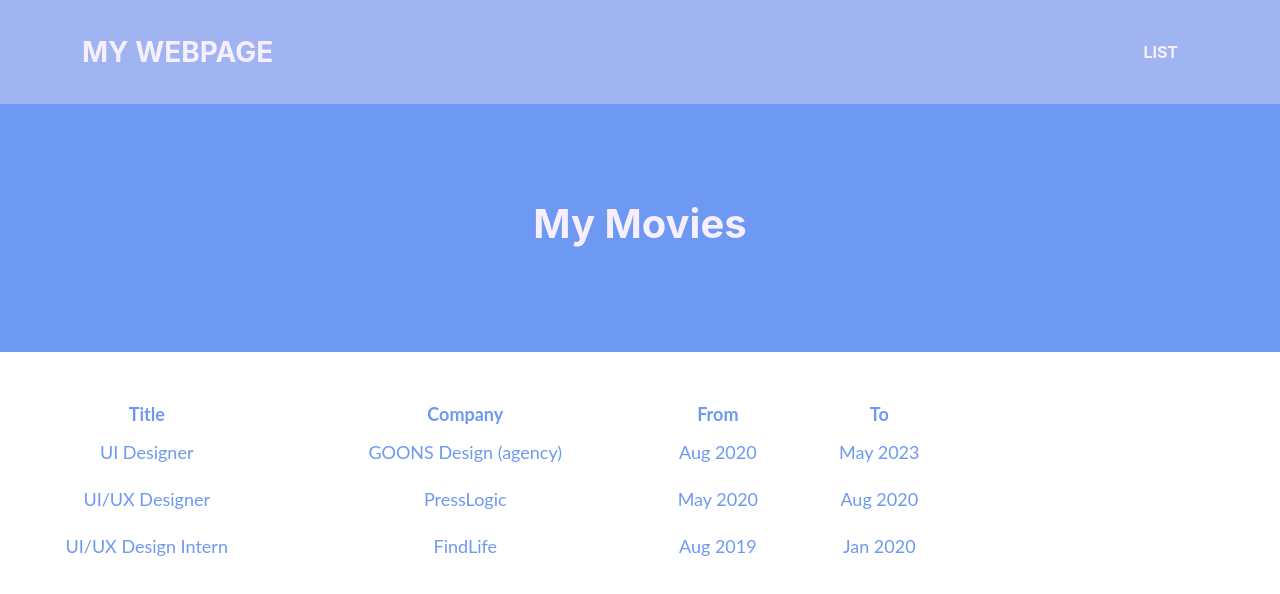
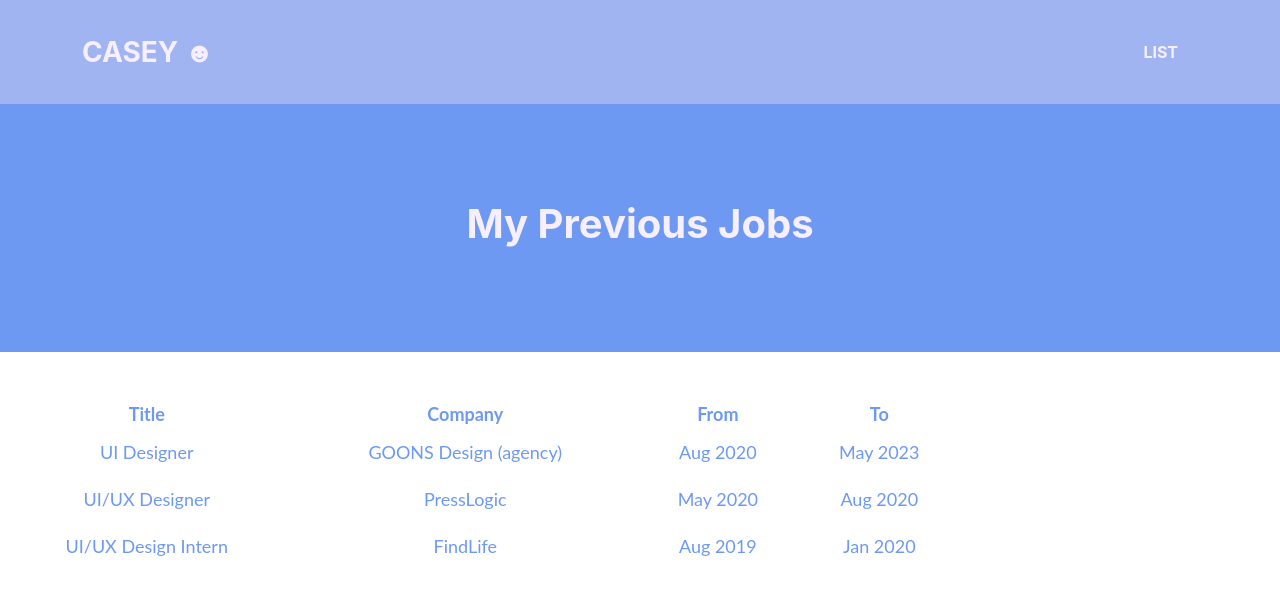
Before and after one commit to casey-hou/casey-hou.github.io, a plain HTML site: page WebsiteAssignmentFiles/list.html in a window 1280 px wide. Drawn offline with Linux system fonts and the light colour scheme.

Commit message:
Fix the Home Hyperlink

```diff
--- a/WebsiteAssignmentFiles/list.html
+++ b/WebsiteAssignmentFiles/list.html
@@ -3,7 +3,7 @@
     <header>
         <link rel="stylesheet" href="style.css">
         <link rel="stylesheet" href="table_style.css">
-        <title>My Webpage Title</title>
+        <title>Casey Hou</title>
     </header>
     <body>
         <!---Navigation--->
@@ -11,7 +11,7 @@
         <nav class="navbar navbar-expand-lg bg-secondary text-uppercase fixed-top" id="mainNav">
             <div class="container">
                 <!--This code defines the "My Webpage" link in the top right corner of the navigation pane-->
-                <a class="navbar-brand" href="">My Webpage</a>
+                <a class="navbar-brand" href="./index.html">Casey ☻</a>
                 <!--This code defines the "List" link in the top left corner of the navigation pane-->
                 <ul class="navbar-nav ms-auto">
                     <li class="nav-item mx-0 mx-lg-1"><a class="nav-link py-3 px-0 px-lg-3 rounded" href="./list.html">List</a></li>
@@ -20,7 +20,7 @@
         </nav>
         <!--This code creates the middle section of the webpage-->
         <header class="masthead bg-primary text-white text-center">
-            <h1>My Movies</h1>
+            <h1>My Previous Jobs</h1>
         </header>
         <!--Here is where the table will be loaded in.  The actual table will be loaded in JavaScript.-->
         <section class="mt-5 text-center">
```
